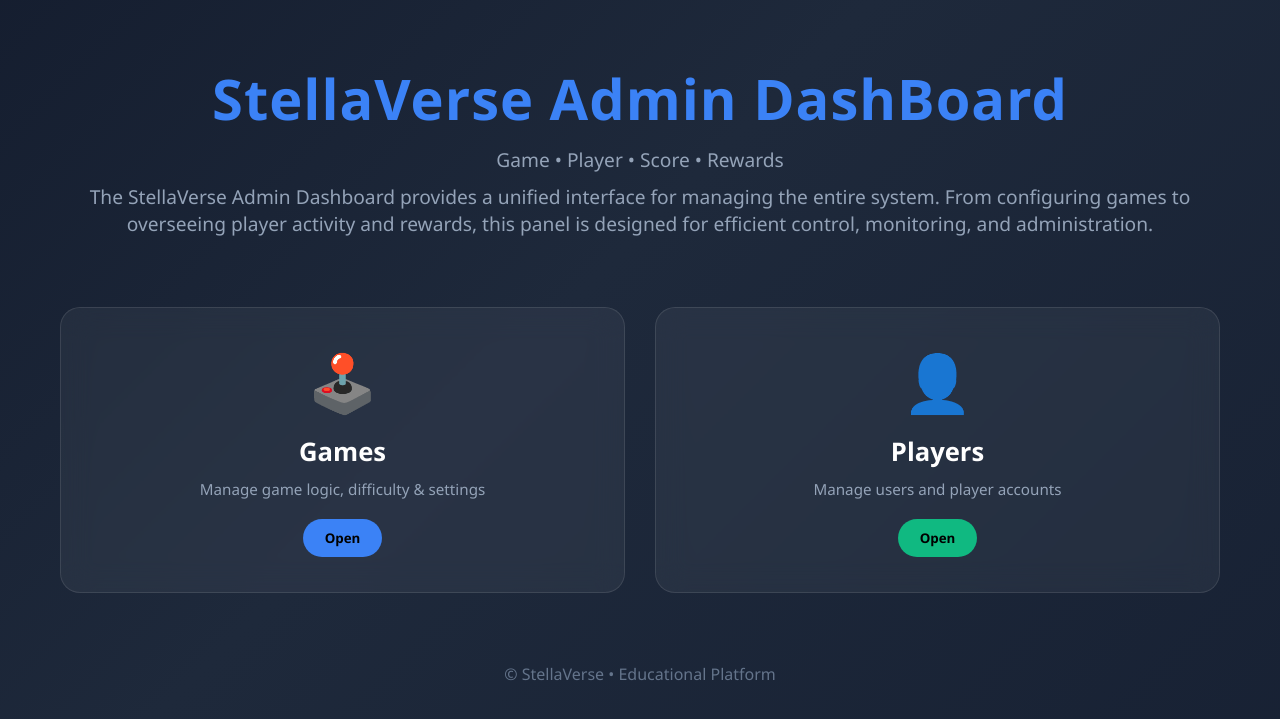
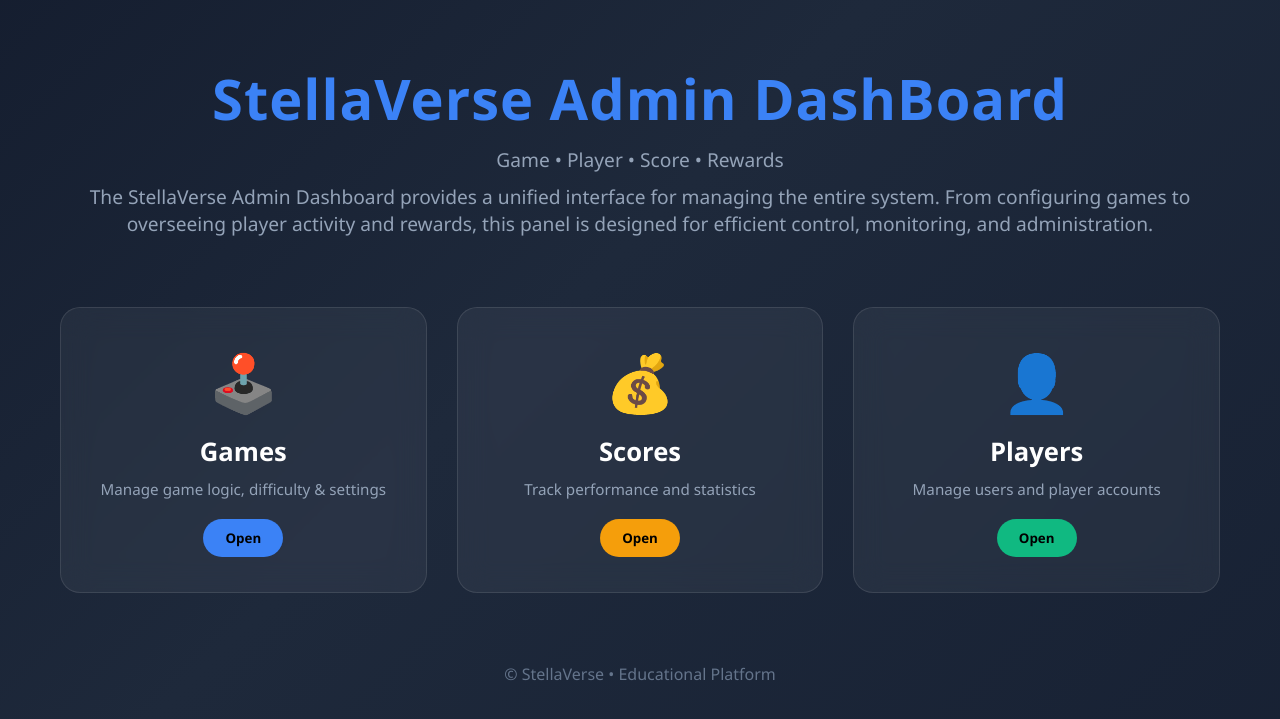
Before and after one commit to rebecca2394/ISTE240_TEAM10, a Spring Boot app: page / in a window 1280 px wide. Shown: the top 719 px of the page. Run offline with Spring Boot 4, Linux system fonts and the light colour scheme.

Commit message:
adding navigation link in index file

```diff
--- a/src/main/resources/static/index.html
+++ b/src/main/resources/static/index.html
@@ -165,6 +165,13 @@
             <button class="btn btn-game">Open</button>
         </div>
 
+        <div class="card" onclick="go('score.html')">
+            <div class="icon score">💰</div>
+            <h2>Scores</h2>
+            <p>Track performance and statistics</p>
+            <button class="btn btn-score">Open</button>
+        </div>
+
         <div class="card" onclick="go('player.html')">
             <div class="icon player">👤</div>
             <h2>Players</h2>
```
